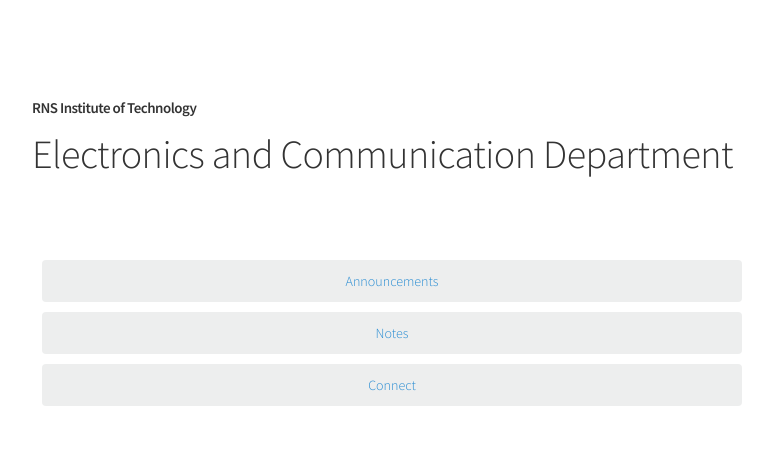
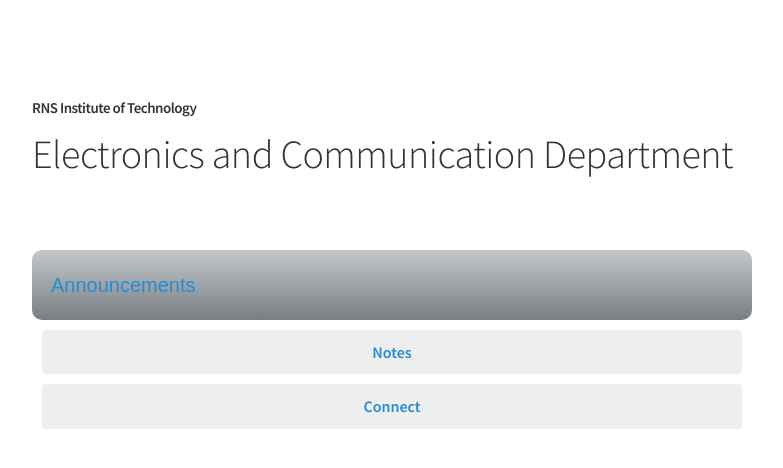
Before and after one commit to YoguBellad/TestGithub, a Jekyll site: the page built from index.html, in a window 1280 px wide. Shown: the top 468 px of the page, without its empty margins (248-1031 px from the left). Built offline with Jekyll 4.4.1, drawn with Linux system fonts in a browser that asks for light colours.

Commit message:
final btn

```diff
--- a/index.html
+++ b/index.html
@@ -30,8 +30,8 @@
   border: 0 none;
   border-radius: 4px;
 
-  font-size: 14px;
-  font-weight: 500;
+  font-size: 16px;
+  font-weight: 600;
   line-height: 1.3;
 
   -webkit-appearance: none;
@@ -74,11 +74,38 @@
     opacity: 1;
   }
 }
+
+.btn {
+  background: #c2c8cc;
+  background-image: -webkit-linear-gradient(top, #c2c8cc, #797e82);
+  background-image: -moz-linear-gradient(top, #c2c8cc, #797e82);
+  background-image: -ms-linear-gradient(top, #c2c8cc, #797e82);
+  background-image: -o-linear-gradient(top, #c2c8cc, #797e82);
+  background-image: linear-gradient(to bottom, #c2c8cc, #797e82);
+  -webkit-border-radius: 10;
+  -moz-border-radius: 10;
+  border-radius: 10px;
+  font-family: Arial;
+  color: #ffffff;
+  font-size: 20px;
+  padding: 19px;
+  text-decoration: none;
+}
+
+.btn:hover {
+  background: #0e1112;
+  background-image: -webkit-linear-gradient(top, #0e1112, #344652);
+  background-image: -moz-linear-gradient(top, #0e1112, #344652);
+  background-image: -ms-linear-gradient(top, #0e1112, #344652);
+  background-image: -o-linear-gradient(top, #0e1112, #344652);
+  background-image: linear-gradient(to bottom, #0e1112, #344652);
+  text-decoration: none;
+}
 </style>
 
 <br><br>
 
-<div class='button -regular center'>
+<div class='btn center'>
 <a href="{{ site.baseurl }}/announcements">Announcements</a>
 </div><div class='button -regular center'>
 <a href="{{ site.baseurl }}/ss">Notes</a>
```
